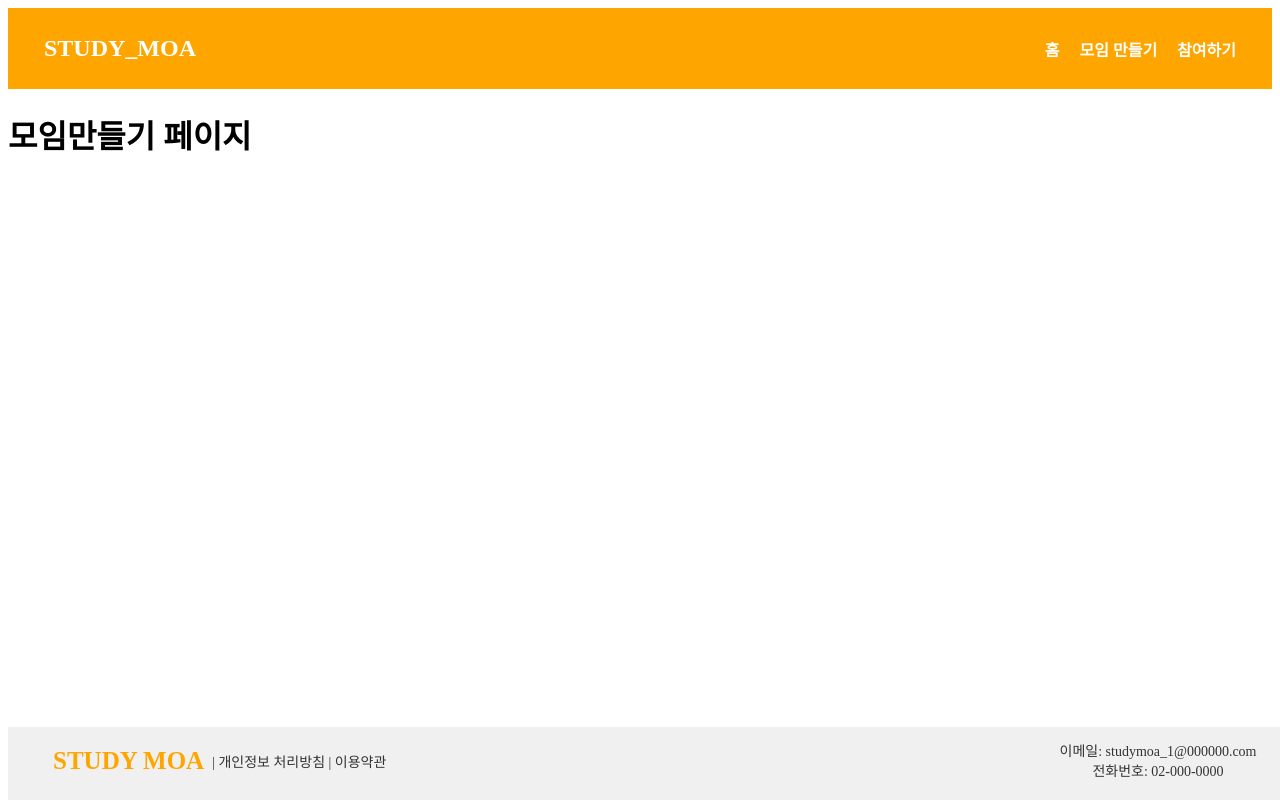
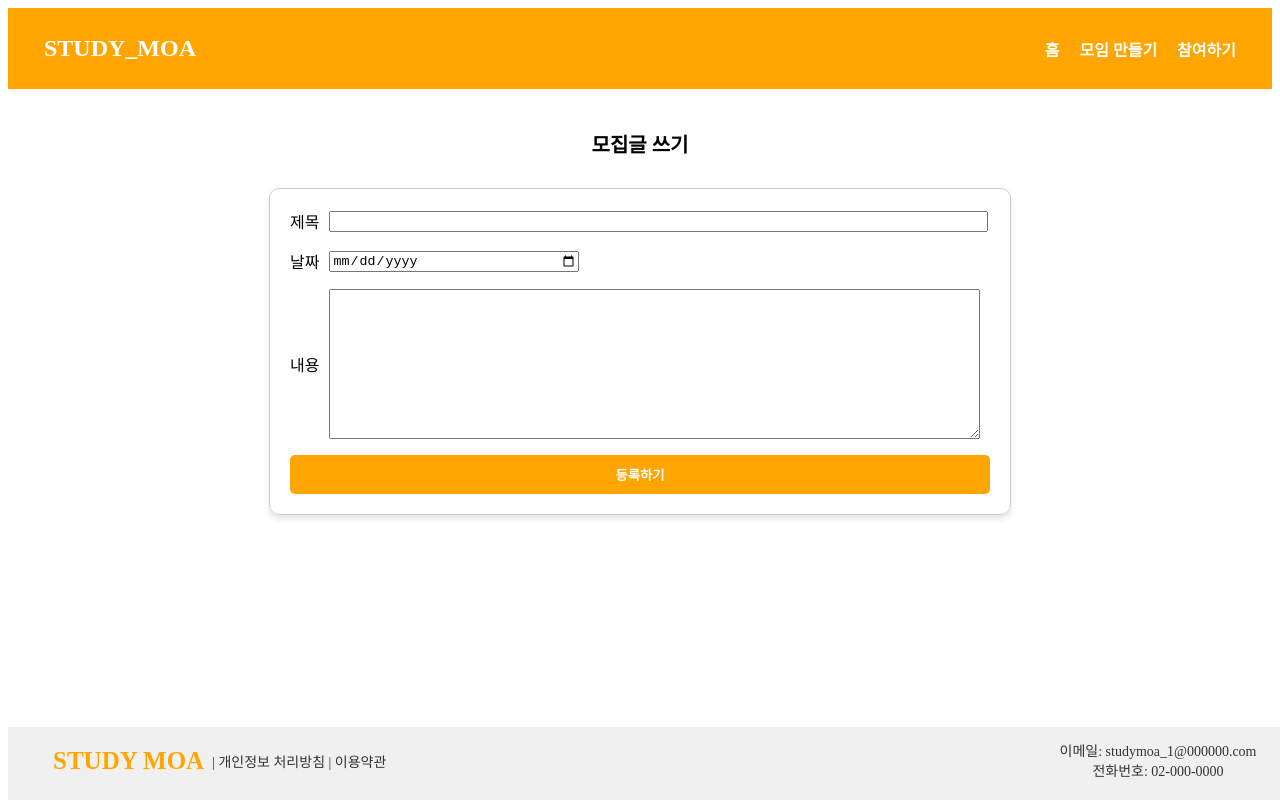
Before and after one commit to ssohuiKim/2024_web_project, a SvelteKit app in the folder frontend/: page /makemeeting in a window 1280 px wide. Built offline with nearby package versions, Linux system fonts and the light colour scheme.

Commit message:
makemeeting page

```diff
--- a/frontend/src/routes/makemeeting/+page.svelte
+++ b/frontend/src/routes/makemeeting/+page.svelte
@@ -1 +1,94 @@
-<h1>모임만들기 페이지</h1>
+<script>
+
+    let title = '';
+    let date = '';
+    let content = '';
+
+    function submitMeeting() {
+        meetings.update(currentMeetings => {
+            return [...currentMeetings, { title, date, content }];
+        });
+        title = '';
+        date = '';
+        content = '';
+    }
+  </script>
+
+  <h2>모집글 쓰기</h2>
+  <div class="form-container">
+    <form on:submit|preventDefault={submitMeeting}>
+      <div>
+        <label for="title">제목</label>
+        <input id="title" type="text" bind:value={title}>
+      </div>
+      <div>
+        <label for="date">날짜</label>
+        <input id="date" type="date" bind:value={date}>
+      </div>
+      <div>
+        <label for="content">내용</label>
+        <textarea id="content" bind:value={content}></textarea>
+      </div>
+      <button type="submit">등록하기</button>
+    </form>
+  </div>
+
+  <style>
+    .form-container {
+    flex-direction: column;
+    align-items: center;
+    justify-content: center;
+    margin-top: 20px;
+    max-width: 700px;
+    padding: 20px;
+    border: 1px solid #ccc;
+    border-radius: 10px;
+    box-shadow: 0 4px 6px rgba(0, 0, 0, 0.1);
+    margin-right: auto;
+    margin-left: auto;
+    }
+
+    h2 {
+        margin-top: 40px;
+        margin-bottom: 30px;
+        font-size: 20px;
+        text-align: center;
+    }
+
+    form > div {
+      display: flex;
+      align-items: center;
+      margin-bottom: 1rem;
+    }
+
+    label {
+      margin-right: 10px;
+    }
+    #title{
+        width: 93%;;
+    }
+    #date{
+        width: 35%;
+    }
+    #content {
+    width: 93%;
+    height: 150px;
+    box-sizing: border-box;
+    }
+
+    button {
+    width: 100%;
+    padding: 10px;
+    border: none;
+    background-color: orange;
+    color: rgb(255, 255, 255);
+    cursor: pointer;
+    font-weight: bold;
+    border-radius: 5px;
+    }
+
+    button:hover {
+    background-color: grey; /* 마우스 오버시 버튼 색상을 변경합니다. */
+    }
+
+  </style>
--- /dev/null
+++ b/frontend/src/stores.js
@@ -0,0 +1,3 @@
+import { writable } from 'svelte/store';
+
+export const meetings = writable([]);
```
Also changed, not shown: frontend/src/routes/findingstudy/+page.svelte (+11 -1 lines).
